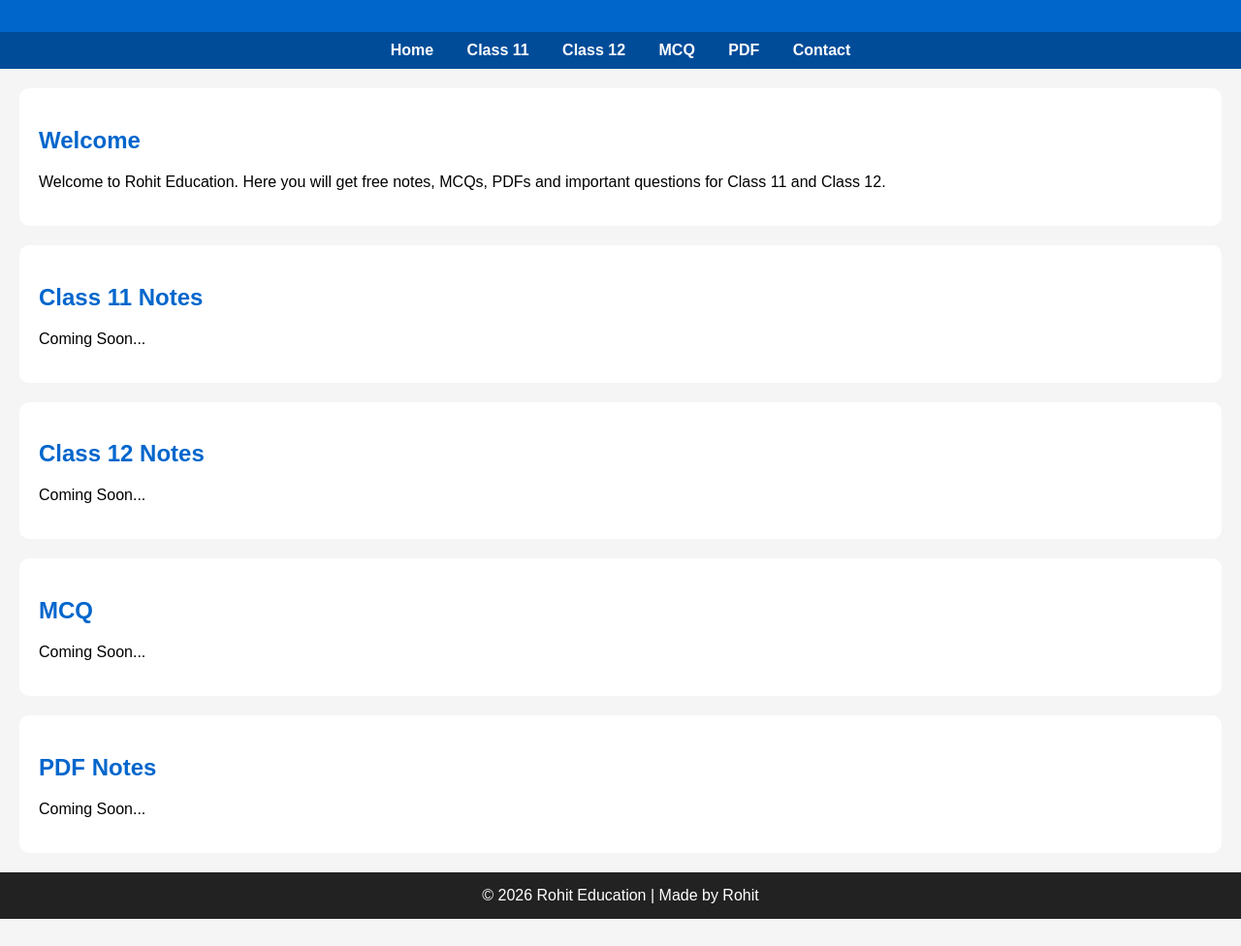
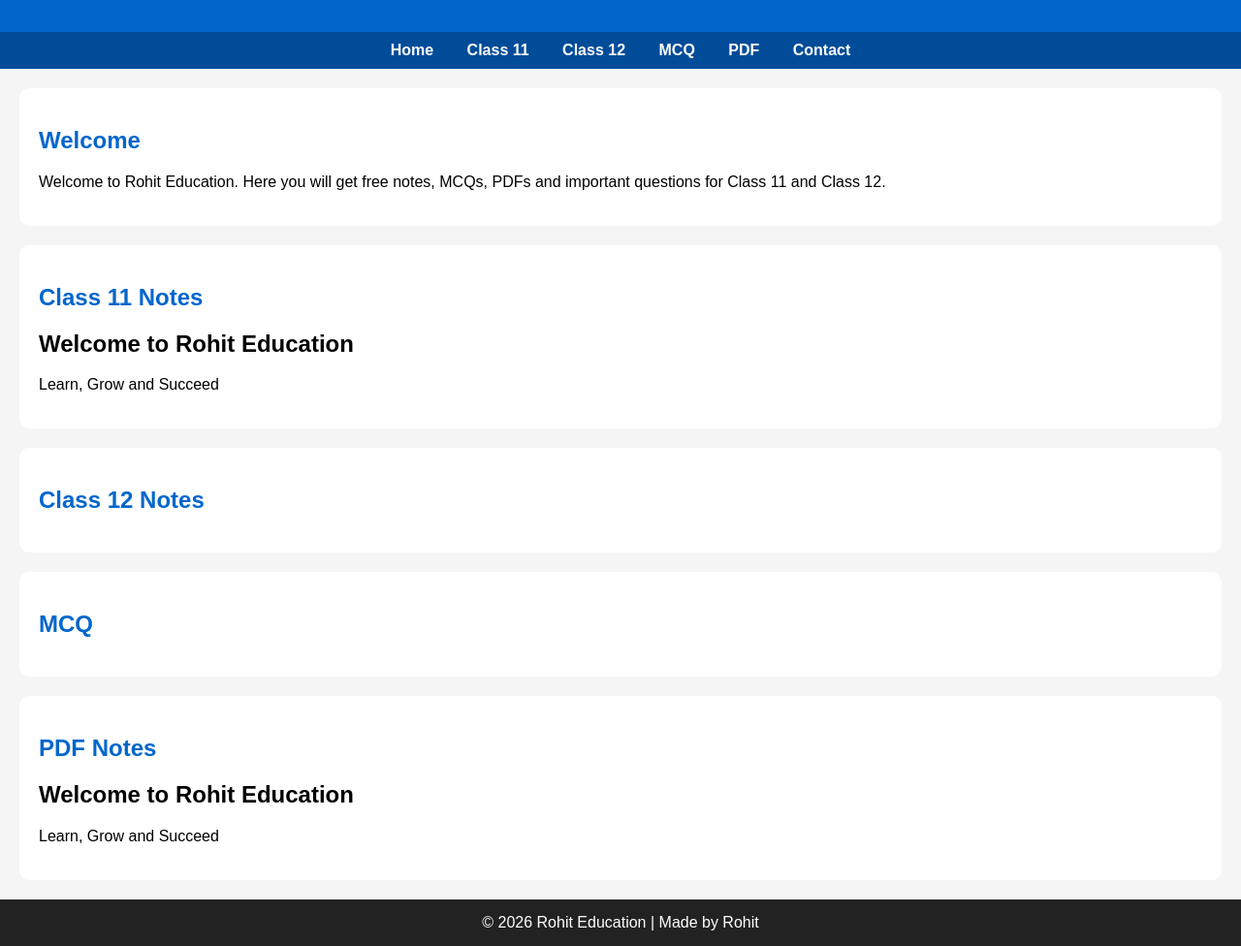
Before and after one commit to Rohit35390/Rohit-education, a plain HTML site: page index.html in a window 1280 px wide. Shown: the part 121-1097 px from the top of the page at 97% size. Before the commit the page ends 1069 px from the top, so only its background shows below. Drawn offline with Linux system fonts and the light colour scheme.

Commit message:
Update index.html

```diff
--- a/index.html
+++ b/index.html
@@ -67,22 +67,23 @@ padding:15px;
 
 <section>
 <h2>Class 11 Notes</h2>
-<p>Coming Soon...</p>
+<h1>Welcome to Rohit Education</h1>
+<p>Learn, Grow and Succeed</p>
 </section>
 
 <section>
 <h2>Class 12 Notes</h2>
-<p>Coming Soon...</p>
+
 </section>
 
 <section>
 <h2>MCQ</h2>
-<p>Coming Soon...</p>
 </section>
 
 <section>
 <h2>PDF Notes</h2>
-<p>Coming Soon...</p>
+<p><h1>Welcome to Rohit Education</h1>
+<p>Learn, Grow and Succeed</p>
 </section>
 
 <footer>
```
